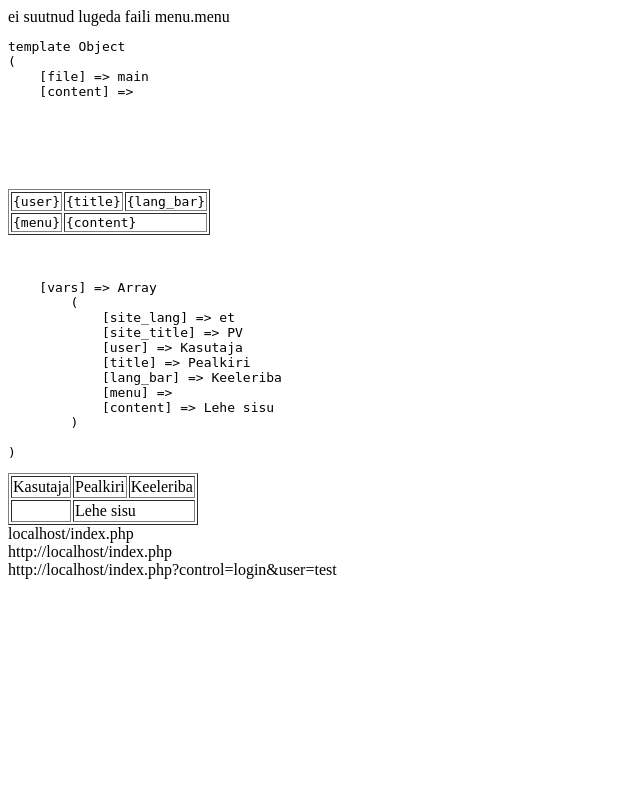
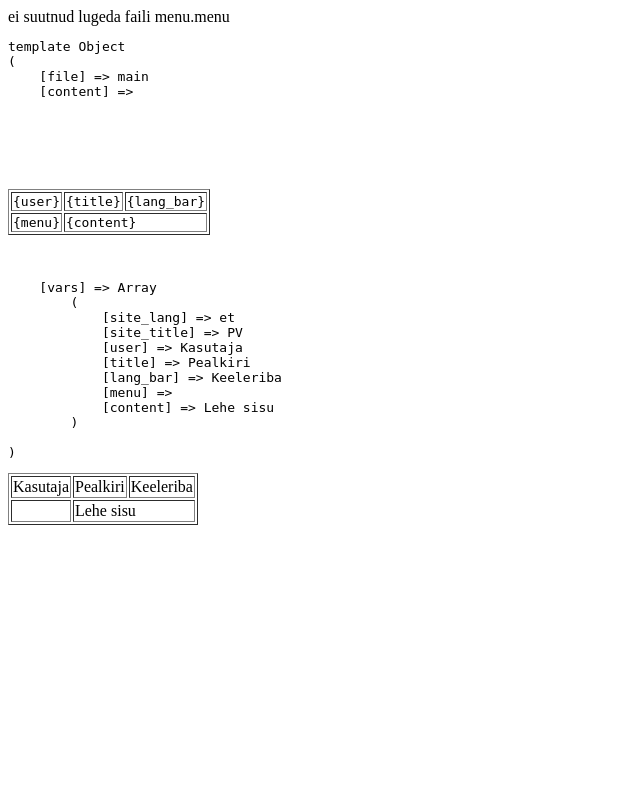
Before and after one commit to C0L3NzO/oop, a PHP site: page / in a window 1280 px wide. Shown: the whole page, without its empty margins (0-640 px from the left). Run offline with PHP 8.4, Linux system fonts and the light colour scheme.

Commit message:
Commit tehtud

```diff
--- a/index.php
+++ b/index.php
@@ -25,8 +25,5 @@
 echo "</pre>";
 echo $mainTmpl->parse();
 //kontrollime $http objekti tööd
-echo HTTP_HOST.SCRIPT_NAME."<br>";
-echo $http->baseLink."<br>";
-$pairs = array("control"=>"login", "user"=>"test");
-$link = $http->getLink($pairs);
-echo $link;
+$control = $http->get("control");
+echo $control."<br>";
--- a/menu.php
+++ b/menu.php
@@ -12,10 +12,11 @@
 
 //loome ühe menüü elemendi nimega esimene
 //määrame menüüs väljastatava elemendi nime
+$link = $http->getLink(array("control"=>"esimene"));
+
 $itemTempl->set("name", "esimene");
 //määrata menüüs väljastatava elemendiga seotud linkk
-$link = $http->getLink(array("control"=>"esimene"));
-$itemTempl->set("name", "esimene");
+$itemTempl->set("link", $link);
 
 //lisame elemendi menüüsse
 $menuItem = $itemTempl->parse(); //string, mis sisaldab ühte nimekirja elementi
@@ -24,7 +25,7 @@
 //loome ühe menüü elemendi nimega teine
 $itemTempl->set("name", "teine");
 $link = $http->getLink(array("control"=>"teine"));
-$itemTempl->set("name", "teine");
+$itemTempl->set("link", $link);
 
 //lisame elemendi menüüsse
 $menuItem = $itemTempl->parse(); //string, mis sisaldab ühte nimekirja elementi
```
